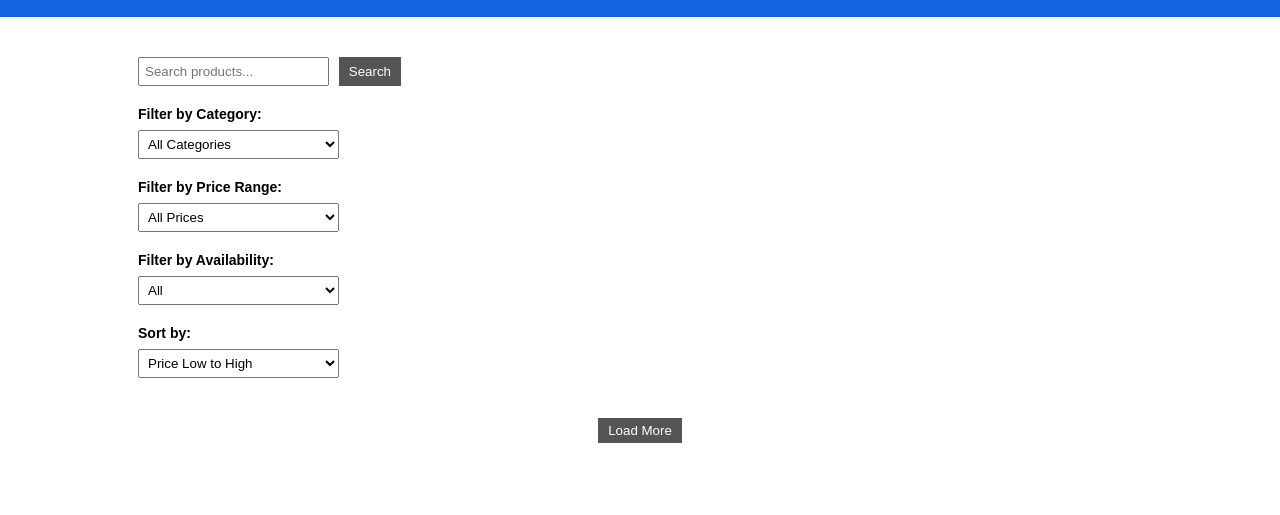
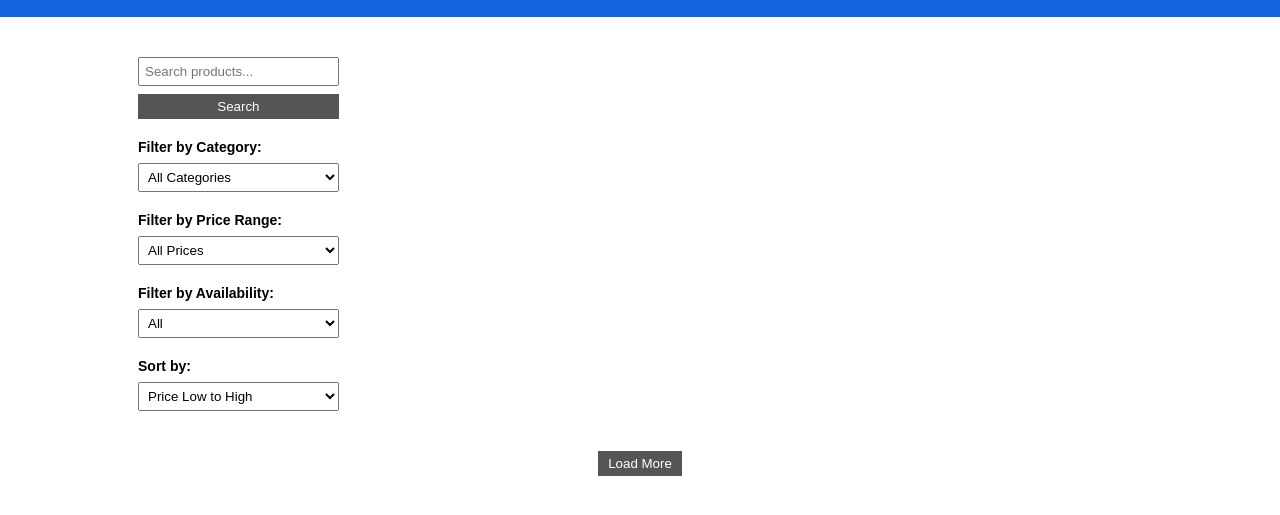
Before and after one commit to ikarmarkar/assignmentv1, a plain HTML site: page index.html in a window 1280 px wide. Shown: the part 55-570 px from the top of the page. Drawn offline with Linux system fonts and the light colour scheme; no server answers.

Commit message:
Update styles.css

```diff
--- a/styles.css
+++ b/styles.css
@@ -12,6 +12,8 @@
     font-family: Arial, Helvetica, sans-serif;
     font-size: 14px;
   }
+
+
 
   /* Mixins */
   @mixin flexCenter {
@@ -49,12 +51,14 @@
   .search-bar {
     margin-bottom: var(--spacing);
     display: flex;
+    flex-direction: column;
   }
 
   .search-bar__input {
-    width: -webkit-fill-available;
+    width: 100%;
     padding: 5px;
-    margin-right: 10px;
+    margin-bottom: 8px;
+    box-sizing: border-box;
   }
 
   .search-bar__button {
```
